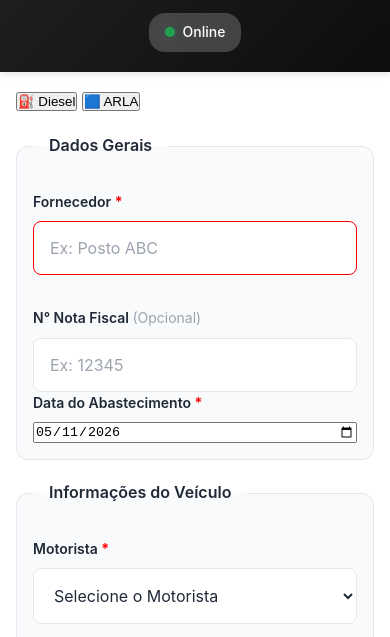
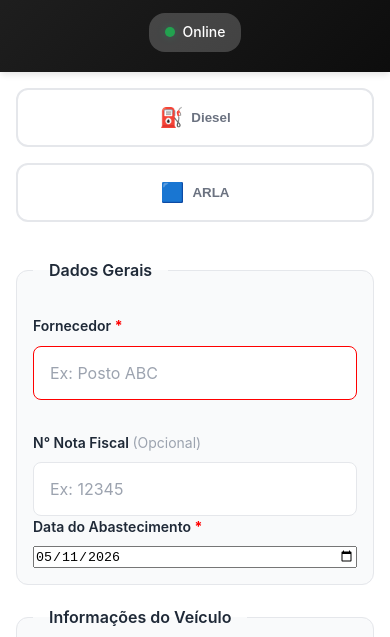
Before and after one commit to calil-vaz/Registro-Abastecimento-Transportadora-Talisma, a plain HTML site: page index.html in a window 390 px wide. Shown: the part 129-766 px from the top of the page. Drawn offline with Linux system fonts and the light colour scheme; no server answers.

Commit message:
Update style.css

```diff
--- a/style.css
+++ b/style.css
@@ -641,6 +641,52 @@ input:invalid ~ .validation-message {
   margin-bottom: 0;
 }
 
+.type-selector {
+  display: grid;
+  grid-template-columns: 1fr 1fr;
+  gap: var(--spacing-md);
+  margin-bottom: var(--spacing-lg);
+}
+
+.toggle-btn {
+  display: flex;
+  align-items: center;
+  justify-content: center;
+  gap: var(--spacing-sm);
+  padding: var(--spacing-md);
+  background: white;
+  border: 2px solid var(--border-color);
+  border-radius: var(--radius-lg);
+  font-weight: 700;
+  color: var(--text-secondary);
+  cursor: pointer;
+  transition: all var(--transition-base);
+}
+
+.toggle-btn.active[data-type="diesel"] {
+  border-color: var(--primary-red);
+  background: rgba(189, 5, 5, 0.05);
+  color: var(--primary-red);
+  box-shadow: 0 0 0 3px rgba(189, 5, 5, 0.1);
+}
+
+.toggle-btn.active[data-type="arla"] {
+  border-color: var(--info-color);
+  background: rgba(6, 182, 212, 0.05);
+  color: var(--info-color);
+  box-shadow: 0 0 0 3px rgba(6, 182, 212, 0.1);
+}
+
+.toggle-btn .icon {
+  font-size: 1.2rem;
+}
+
+@media (max-width: 480px) {
+  .type-selector {
+    grid-template-columns: 1fr;
+  }
+}
+
 .version {
   color: var(--text-tertiary);
   font-size: var(--font-size-sm);
@@ -917,10 +963,6 @@ input:invalid ~ .validation-message {
   100% { transform: translateX(-50%); }
 }
 
-/* ============================================================================
-   SEÇÕES EXPANSÍVEIS (ACCORDION)
-   ============================================================================ */
-
 .expandable-section {
   margin-bottom: var(--spacing-md);
   border: 1px solid var(--border-color);
@@ -991,10 +1033,6 @@ input:invalid ~ .validation-message {
   }
 }
 
-/* ============================================================================
-   BOTÕES DE UPLOAD DE IMAGEM (CÂMERA E GALERIA)
-   ============================================================================ */
-
 .image-upload-controls {
   display: grid;
   grid-template-columns: 1fr 1fr;
```
